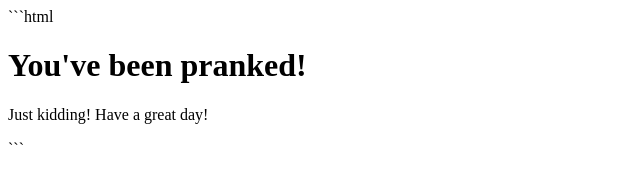
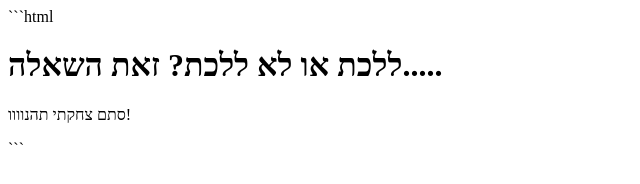
Before and after one commit to Yossi177/prank-page, a plain HTML site: page index.html in a window 1280 px wide. Shown: the whole page, without its empty margins (0-640 px from the left). Drawn offline with Linux system fonts and the light colour scheme.

Commit message:
Update index.html

````diff
--- a/index.html
+++ b/index.html
@@ -7,8 +7,9 @@
     <title>Surprise!</title>
 </head>
 <body>
-    <h1>You've been pranked!</h1>
-    <p>Just kidding! Have a great day!</p>
+    <h1>ללכת או לא ללכת?
+זאת השאלה.....</h1>
+    <p>סתם צחקתי תהנוווו!</p>
 </body>
 </html>
 ```
````
